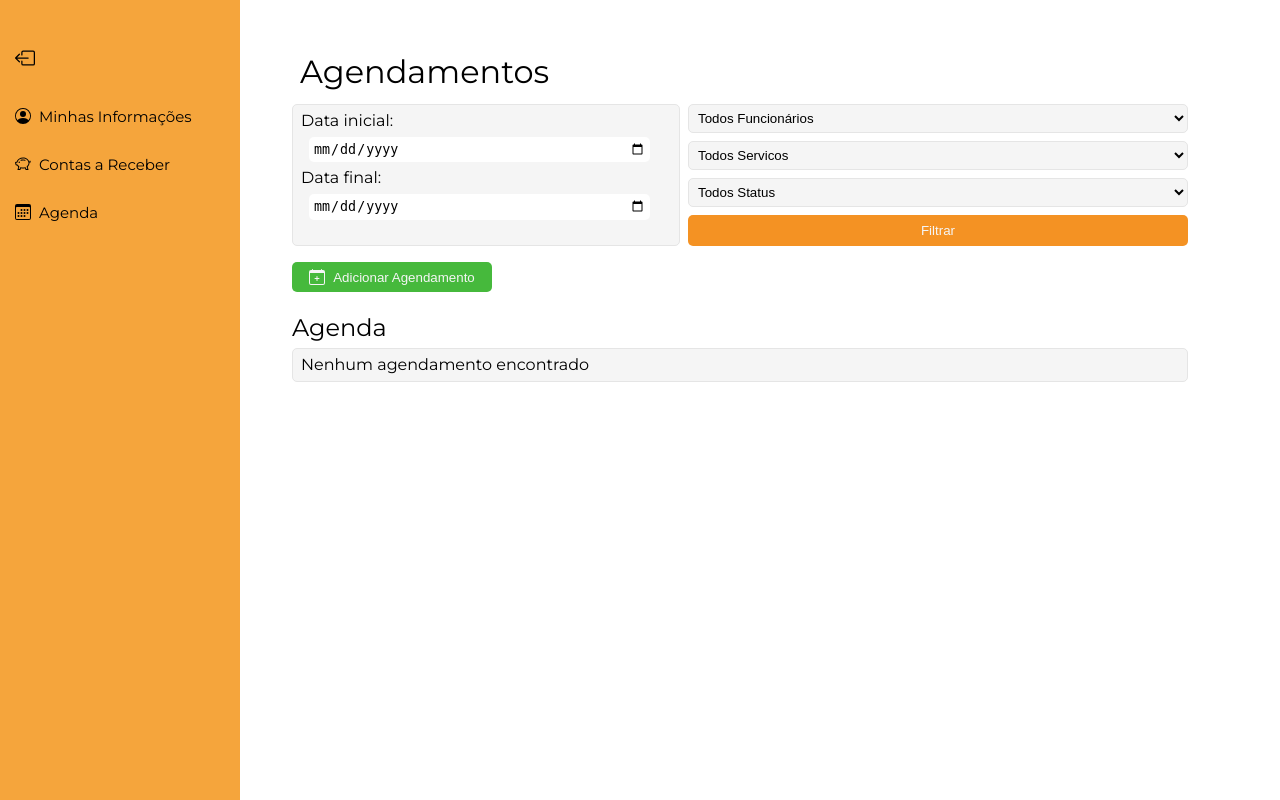
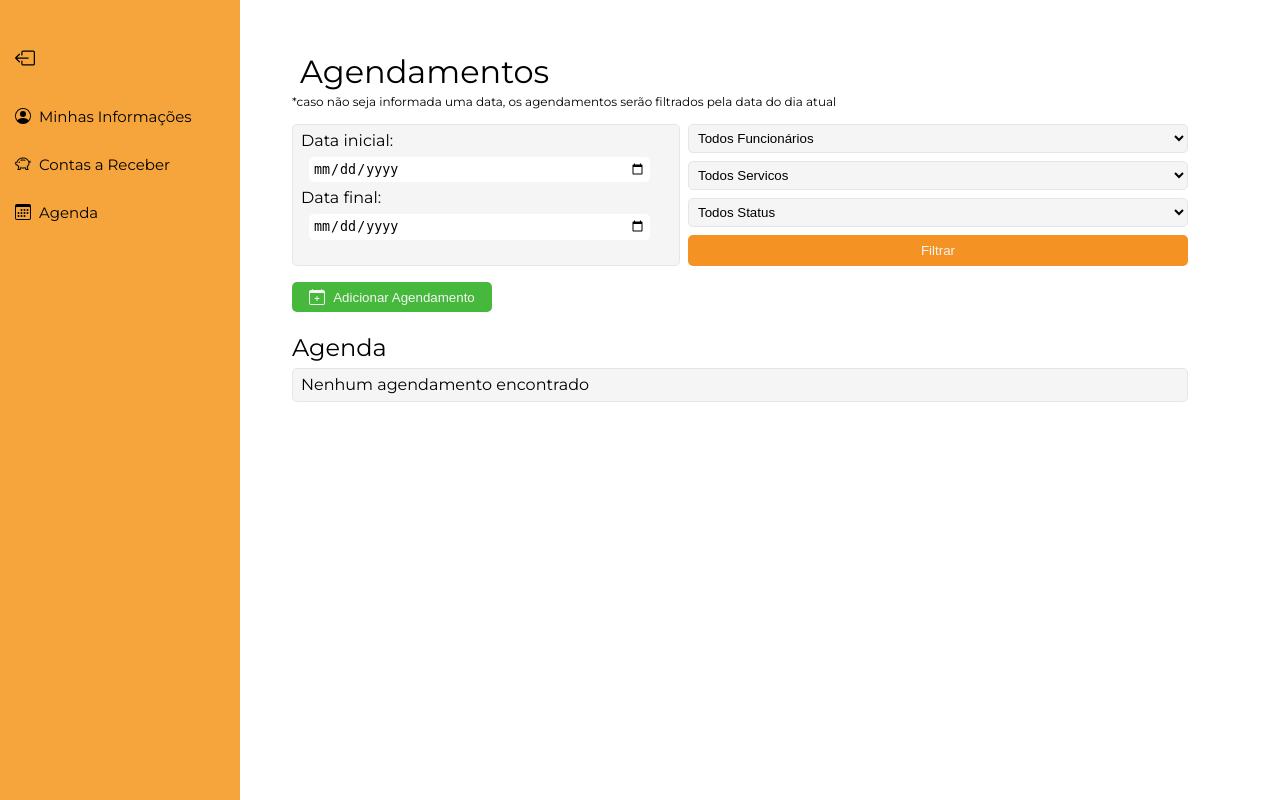
Before and after one commit to AleeLouffer-zz/ProjetoIntegradorPython, a Django app: template PIPython/templates/agendamento/agenda.html in a window 1280 px wide. Run offline with Django 3.2, Linux system fonts and the light colour scheme; the template is opened without the code that fills it, so the values that code supplies are empty.

Commit message:
Adicionando aviso

```diff
--- a/PIPython/static/css/agenda.css
+++ b/PIPython/static/css/agenda.css
@@ -94,7 +94,11 @@
 
 	width: 100%;
 }
-
+.aviso-filtro-agendamento{
+	font-size: 12px;
+	text-align: justify;
+	width: 90%;
+}
 .filtro--datas--agendamento{
 	display: flex;
 	flex-direction: column;
--- a/PIPython/templates/agendamento/agenda.html
+++ b/PIPython/templates/agendamento/agenda.html
@@ -6,6 +6,7 @@
     <div class="corpo">
       <h1 class="titulo"> Agendamentos </h1>
       <form action="{% url 'Agendador:tela_agenda' %}" method="POST"> {% csrf_token %}
+        <p class="aviso-filtro-agendamento"> *caso não seja informada uma data, os agendamentos serão filtrados pela data do dia atual</p>
         <div class="filtros__agendamento">
           <div class="filtro--datas--agendamento">
             <div class="filtro--datas--inputs--agendamento">
```
